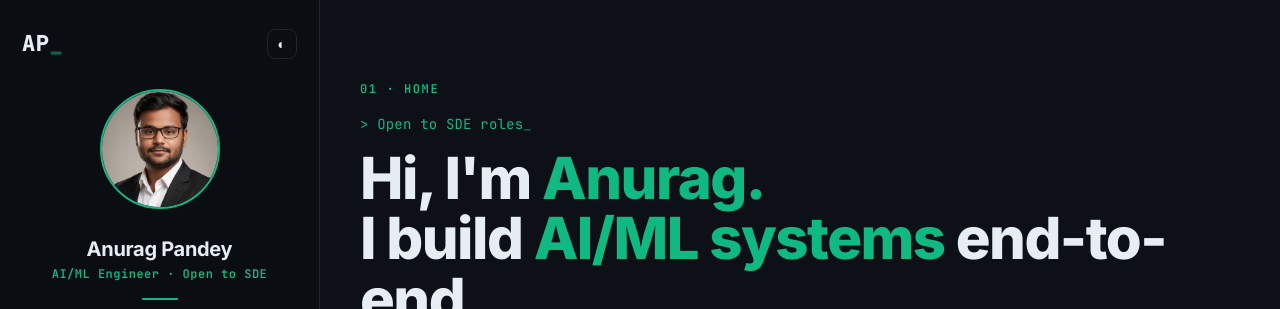
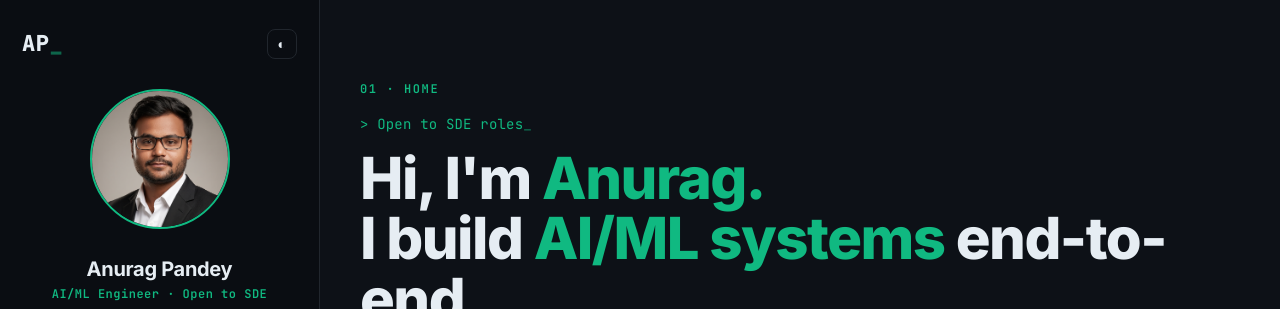
Before and after one commit to AnuragPandey19/portfolio, a website with bundled scripts: page index.html in a window 1280 px wide. Shown: the top 309 px of the page. Built offline with nearby package versions, Linux system fonts and the light colour scheme.

Commit message:
2026-07-11 13:08

```diff
--- a/assets/css/style.css
+++ b/assets/css/style.css
@@ -109,8 +109,8 @@ body {
   padding: 6px 0 0;
 }
 .sb-avatar img {
-  width: 120px;
-  height: 120px;
+  width: 140px;
+  height: 140px;
   border-radius: 50%;
   object-fit: cover;
   object-position: center 25%;
--- a/index.html
+++ b/index.html
@@ -48,7 +48,7 @@
           </div>
 
           <div class="sb-avatar">
-            <img src="assets/Profile.jpeg" alt="Anurag Pandey" loading="lazy" />
+            <img src="assets/Profile.png" alt="Anurag Pandey" loading="lazy" />
           </div>
 
           <div class="sb-profile">
```
Also changed, not shown: assets/Profile.jpeg (deleted), assets/Profile.png (added).
